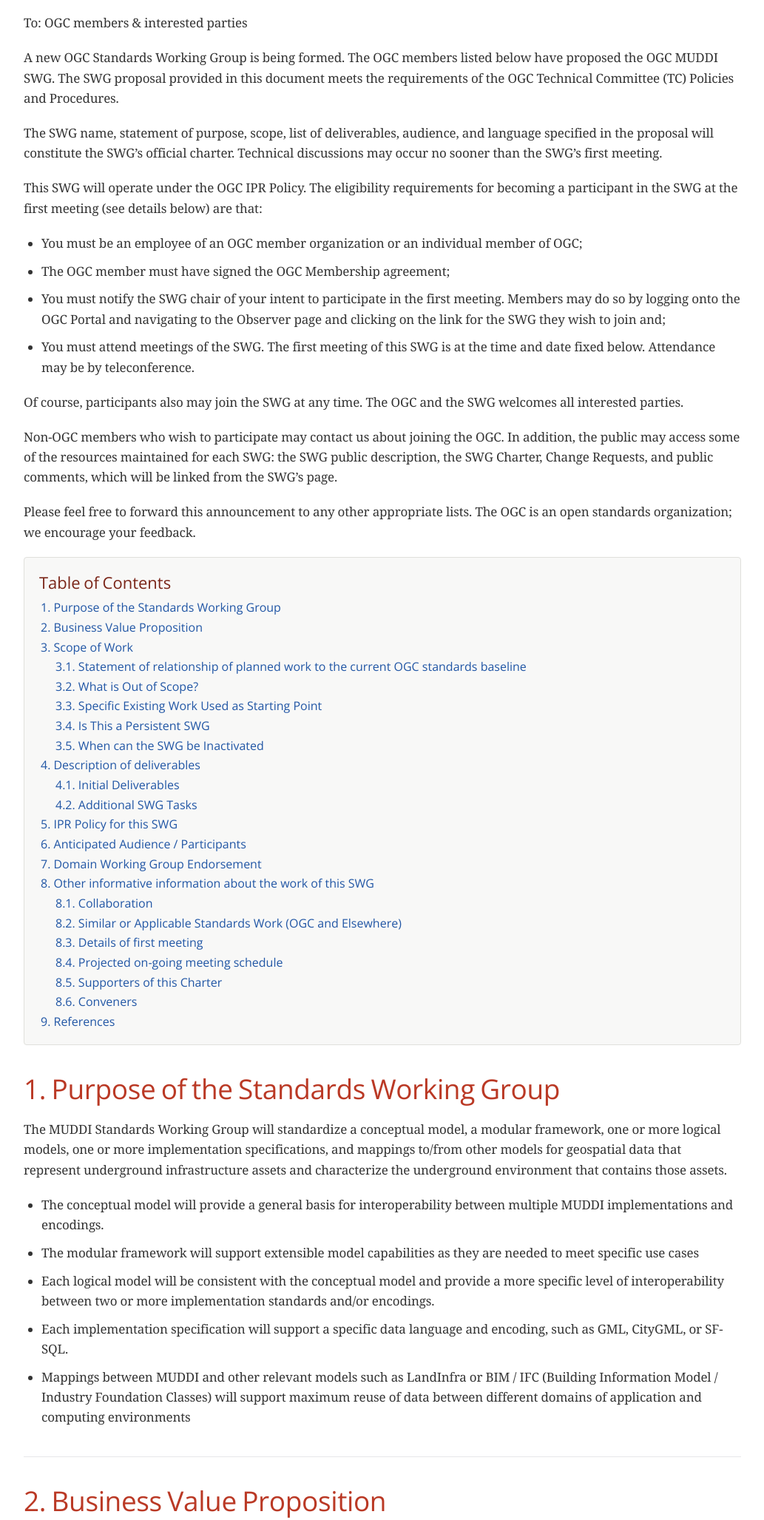
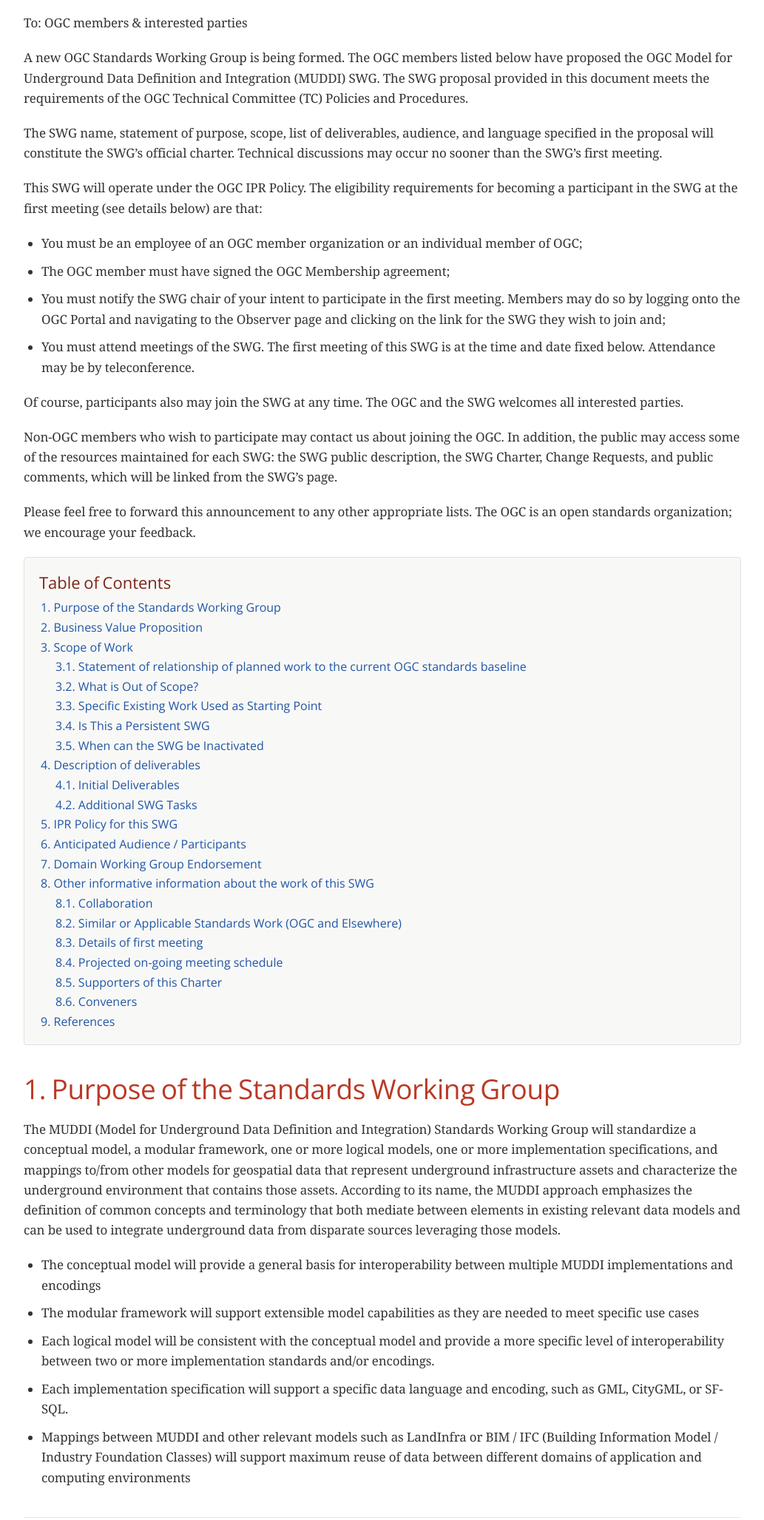
Before and after one commit to opengeospatial/muddi, a plain HTML site: page charter/muddi_swg_charter.html in a window 1280 px wide. Shown: the part 527-2582 px from the top of the page at 74% size, without its empty margins (123-1156 px from the left). Drawn offline with nearby package versions, Linux system fonts and the light colour scheme; a web font is replaced by a local one.

Commit message:
update definition

```diff
--- a/charter/muddi_swg_charter.html
+++ b/charter/muddi_swg_charter.html
@@ -502,7 +502,7 @@
 <p>To: OGC members &amp; interested parties</p>
 </div>
 <div class="paragraph">
-<p>A new OGC Standards Working Group is being formed. The OGC members listed below have proposed the OGC MUDDI SWG.  The SWG proposal provided in this document meets the requirements of the OGC Technical Committee (TC) Policies and Procedures.</p>
+<p>A new OGC Standards Working Group is being formed. The OGC members listed below have proposed the OGC Model for Underground Data Definition and Integration (MUDDI) SWG.  The SWG proposal provided in this document meets the requirements of the OGC Technical Committee (TC) Policies and Procedures.</p>
 </div>
 <div class="paragraph">
 <p>The SWG name, statement of purpose, scope, list of deliverables, audience, and language specified in the proposal will constitute the SWG&#8217;s official charter. Technical discussions may occur no sooner than the SWG&#8217;s first meeting.</p>
@@ -578,12 +578,12 @@
 <h2 id="_purpose_of_the_standards_working_group"><a class="anchor" href="#_purpose_of_the_standards_working_group"></a>1. Purpose of the Standards Working Group</h2>
 <div class="sectionbody">
 <div class="paragraph">
-<p>The MUDDI Standards Working Group will standardize a conceptual model, a modular framework, one or more logical models, one or more implementation specifications, and mappings to/from other models for geospatial data that represent underground infrastructure assets and characterize the underground environment that contains those assets.</p>
+<p>The MUDDI (Model for Underground Data Definition and Integration) Standards Working Group will standardize a conceptual model, a modular framework, one or more logical models, one or more implementation specifications, and mappings to/from other models for geospatial data that represent underground infrastructure assets and characterize the underground environment that contains those assets. According to its name, the MUDDI approach emphasizes the definition of common concepts and terminology that both mediate between elements in existing relevant data models and can be used to integrate underground data from disparate sources leveraging those models.</p>
 </div>
 <div class="ulist">
 <ul>
 <li>
-<p>The conceptual model will provide a general basis for interoperability between multiple MUDDI implementations and encodings.</p>
+<p>The conceptual model will provide a general basis for interoperability between multiple MUDDI implementations and encodings</p>
 </li>
 <li>
 <p>The modular framework will support extensible model capabilities as they are needed to meet specific use cases</p>
@@ -875,7 +875,7 @@
 </tr>
 <tr>
 <td class="tableblock halign-left valign-top" style="background-color: #FFFFFF;"><p class="tableblock">Alex Ramage</p></td>
-<td class="tableblock halign-left valign-top" style="background-color: #FFFFFF;"><p class="tableblock">Scottish Government / Transport Scotland</p></td>
+<td class="tableblock halign-left valign-top" style="background-color: #FFFFFF;"><p class="tableblock">Scottish Government</p></td>
 </tr>
 <tr>
 <td class="tableblock halign-left valign-top" style="background-color: #FFFFFF;"><p class="tableblock">Geoff Zeiss</p></td>
@@ -928,7 +928,7 @@
 </div>
 <div id="footer">
 <div id="footer-text">
-Last updated 2020-03-05 13:39:30 -0500
+Last updated 2020-03-10 09:46:37 -0400
 </div>
 </div>
 </body>
```
Also changed, not shown: 4 other files.
